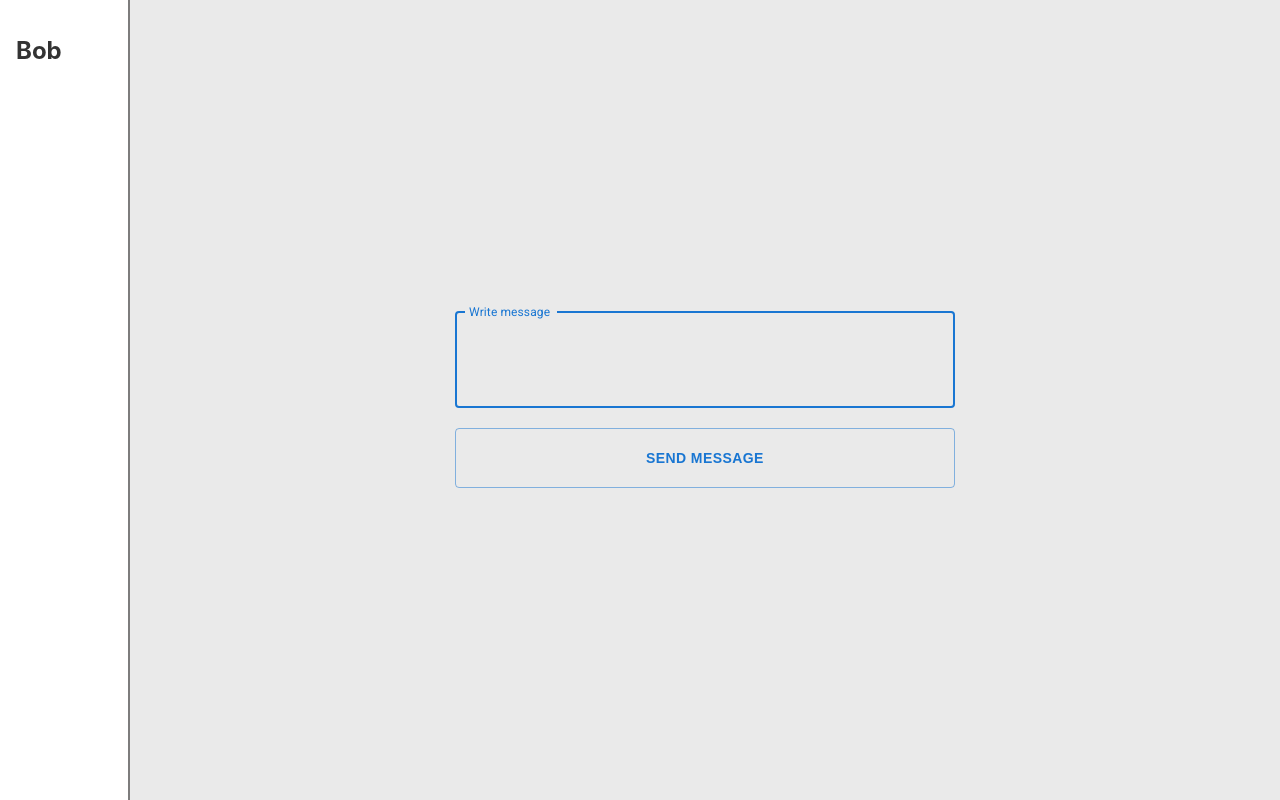
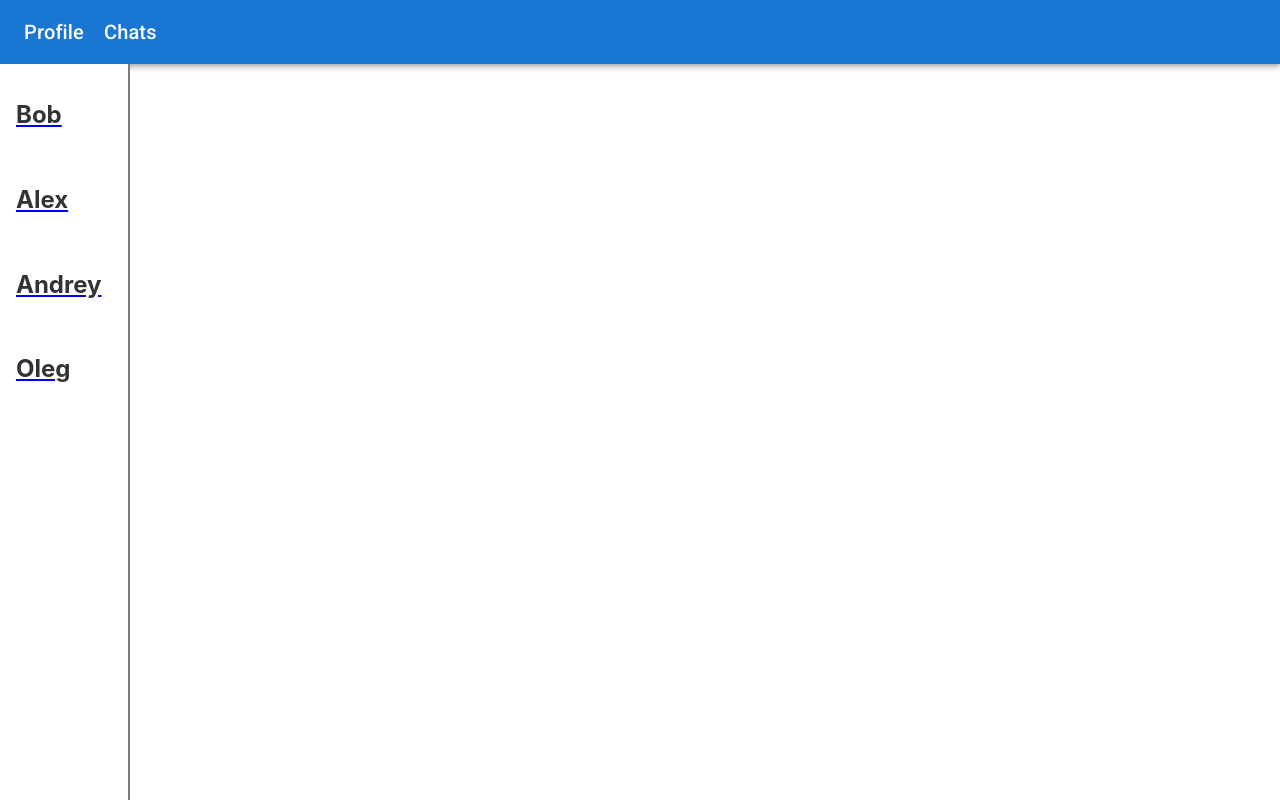
Before and after one commit to MasterTatto/chat_work, a React (Create React App) app: page / in a window 1280 px wide. Shown: the top 800 px of the page. Built offline with nearby package versions, Linux system fonts and the light colour scheme.

Commit message:
fix(stage3): fix route

```diff
--- a/src/App.js
+++ b/src/App.js
@@ -1,72 +1,18 @@
-import {v4 as uuidv4} from 'uuid'
 import './App.css';
-import {useEffect, useRef, useState} from "react";
-import {Button, TextField} from "@mui/material";
 import Chats from "./components/chats";
+import ChatMessage from "./components/chatMessages";
+import Routers from "./routes/routes";
+import Header from "./components/header";
 
 function App() {
-    const [value, setValue] = useState('')
-    const [messageList, setMessageList] = useState([])
-    const inputRef = useRef();
 
-    useEffect(() => {
-        setTimeout(() => {
-            inputRef.current.focus();
-        }, 0);
-
-        if (messageList.length === 0) return
-        if (messageList.at(-1).author === 'bot') return
-
-        setTimeout(() => {
-            const newMessage = {id: uuidv4(), author: 'bot', message: 'i am BOOOT'}
-            setMessageList([...messageList, newMessage])
-        }, 1000)
-    }, [messageList])
-
-    const sendMessage = (value) => {
-        const newMessage = {id: uuidv4(), author: 'user', message: value}
-        setMessageList([...messageList, newMessage])
-    }
-
-    const MessagesItems = () => messageList.map((el) =>
-        <div key={el.id}
-             className={`${'block_message'} ${el.author === 'user' ? 'block_message_user' : 'block_message_bot'}`}>
-            <h4 className={'block_message_author'}>{el.author}</h4>
-            <p className={'block_message_message'}>{el.message}</p>
-        </div>
-    )
 
     return (
-        <div className={'main_app_container'}>
-            <Chats/>
-            <div className="App">
-                <div className={'owner_block_message'}>
-                    <div className={'wrapper_block_message'}>
-                        <MessagesItems/>
-                    </div>
-                    <form onSubmit={(e) => {
-                        e.preventDefault()
-                        sendMessage(value)
-                    }} className={'form'}>
 
-                        <TextField
-                            id="outlined-multiline-flexible"
-                            label="Write message"
-                            multiline
-                            maxRows={4}
-                            value={value}
-                            onChange={(e) => {
-                                setValue(e.target.value)
-                                e.preventDefault()
-                            }}
-                            inputRef={inputRef}
-                        />
-                        <Button variant="outlined" type={'submit'}>Send message</Button>
-                    </form>
-
-                </div>
-            </div>
-        </div>
+        <>
+            <Header/>
+            <Routers/>
+        </>
 
     );
 }
--- /dev/null
+++ b/src/components/chatMessages/index.js
@@ -0,0 +1,69 @@
+import React, {useEffect, useRef, useState} from 'react';
+import {Button, TextField} from "@mui/material";
+import {v4 as uuidv4} from "uuid";
+
+const ChatMessage = () => {
+    const [value, setValue] = useState('')
+    const [messageList, setMessageList] = useState([])
+    const inputRef = useRef();
+
+    useEffect(() => {
+        setTimeout(() => {
+            inputRef.current.focus();
+        }, 0);
+
+        if (messageList.length === 0) return
+        if (messageList.at(-1).author === 'bot') return
+
+        setTimeout(() => {
+            const newMessage = {id: uuidv4(), author: 'bot', message: 'i am BOOOT'}
+            setMessageList([...messageList, newMessage])
+        }, 1000)
+    }, [messageList])
+
+    const sendMessage = (value) => {
+        const newMessage = {id: uuidv4(), author: 'user', message: value}
+        setMessageList([...messageList, newMessage])
+    }
+
+    const MessagesItems = () => messageList.map((el) =>
+        <div key={el.id}
+             className={`${'block_message'} ${el.author === 'user' ? 'block_message_user' : 'block_message_bot'}`}>
+            <h4 className={'block_message_author'}>{el.author}</h4>
+            <p className={'block_message_message'}>{el.message}</p>
+        </div>
+    )
+
+    return (
+        <div className="App">
+
+            <div className={'owner_block_message'}>
+                <div className={'wrapper_block_message'}>
+                    <MessagesItems/>
+                </div>
+                <form onSubmit={(e) => {
+                    e.preventDefault()
+                    sendMessage(value)
+                }} className={'form'}>
+
+                    <TextField
+                        id="outlined-multiline-flexible"
+                        label="Write message"
+                        multiline
+                        maxRows={4}
+                        value={value}
+                        onChange={(e) => {
+                            setValue(e.target.value)
+                            e.preventDefault()
+                        }}
+                        inputRef={inputRef}
+                    />
+                    <Button variant="outlined" type={'submit'}>Send message</Button>
+                </form>
+
+            </div>
+        </div>
+    );
+};
+
+export default ChatMessage;
--- a/src/components/chats/index.js
+++ b/src/components/chats/index.js
@@ -3,22 +3,38 @@ import s from './style.module.css'
 import {v4 as uuidv4} from 'uuid'
 import {List, ListItem} from "@mui/material";
 
+import {NavLink} from "react-router-dom";
+import ChatMessage from "../chatMessages";
+
 const Chats = () => {
-    const [chats, setChats] = useState([{id: uuidv4(), name: 'Bob'}])
+    const [chats, setChats] = useState([
+        {id: uuidv4(), name: 'Bob'},
+        {id: uuidv4(), name: 'Alex'},
+        {id: uuidv4(), name: 'Andrey'},
+        {id: uuidv4(), name: 'Oleg'},
+    ])
+    const [getID, setGetID] = useState()
+
     const ChatItems = () => chats.map((el) =>
-        <ListItem alignItems="flex-start" key={el.id} className={s.chat_item}>
-            <h2>{el.name}</h2>
-        </ListItem>
+        <NavLink to={`/chats/${el.id}`}>
+            <ListItem alignItems="flex-start" key={el.id} className={`${s.chat_item} ${getID === el.id && s.active}`}
+                      onClick={() => setGetID(el.id)}>
+
+                <h2>{el.name}</h2>
+
+            </ListItem>
+        </NavLink>
     )
 
     return (
         <div className={s.chats}>
             <List sx={{width: '100%', maxWidth: 360, bgcolor: 'background.paper'}}>
+
                 <ChatItems/>
+
             </List>
-
         </div>
-    );
+    )
 };
 
 export default Chats;
--- /dev/null
+++ b/src/components/header/index.jsx
@@ -0,0 +1,26 @@
+import React from 'react';
+import {AppBar, Box, IconButton, Toolbar, Typography} from "@mui/material";
+import {NavLink} from "react-router-dom";
+import s from './style.module.css'
+
+const Header = () => {
+    return (<Box sx={{flexGrow: 1}}>
+        <AppBar position="static">
+            <Toolbar>
+                <NavLink to={'/profile'} className={s.link}>
+                    <Typography variant="h6" component="div" sx={{flexGrow: 1}}>
+                        Profile
+                    </Typography>
+                </NavLink>
+                <NavLink to={'/chats'} className={s.link}>
+                    <Typography variant="h6" component="div" sx={{flexGrow: 1}}>
+                        Chats
+                    </Typography>
+                </NavLink>
+
+            </Toolbar>
+        </AppBar>
+    </Box>);
+};
+
+export default Header;
--- /dev/null
+++ b/src/components/header/style.module.css
@@ -0,0 +1,13 @@
+.link {
+    color: #fff;
+    margin-left: 20px;
+    text-decoration: none;
+}
+
+.link:first-child {
+    margin-left: 0;
+}
+
+.link:hover {
+    color: #4fecdd;
+}
```
